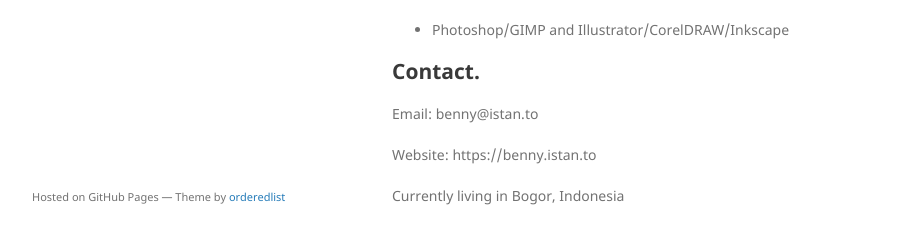
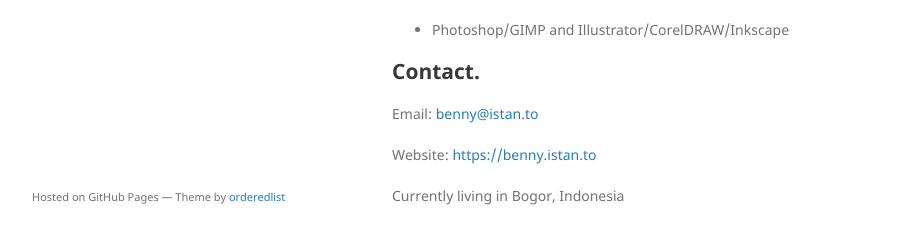
Before and after one commit to bennyistanto/bennyistanto.github.io, a Jekyll site: the page built from index.md, in a window 1280 px wide and 900 px high, scrolled down 1622 px. Shown: the part 624-868 px from the top of the window, without its empty margins (178-1099 px from the left). Built offline with Jekyll 4.4.1, drawn with Linux system fonts in a browser that asks for light colours; part of the change alters nothing that is shown.

```diff
--- a/index.md
+++ b/index.md
@@ -87,8 +87,8 @@ Lately, I have been working on the process of transforming satellite-based data
 
 ## Contact.
 
-Email: benny@istan.to
+Email: [benny@istan.to](mailto: benny@istan.to)
 
-Website: https://benny.istan.to
+Website: [https://benny.istan.to](https://benny.istan.to)
 
 Currently living in Bogor, Indonesia
```
